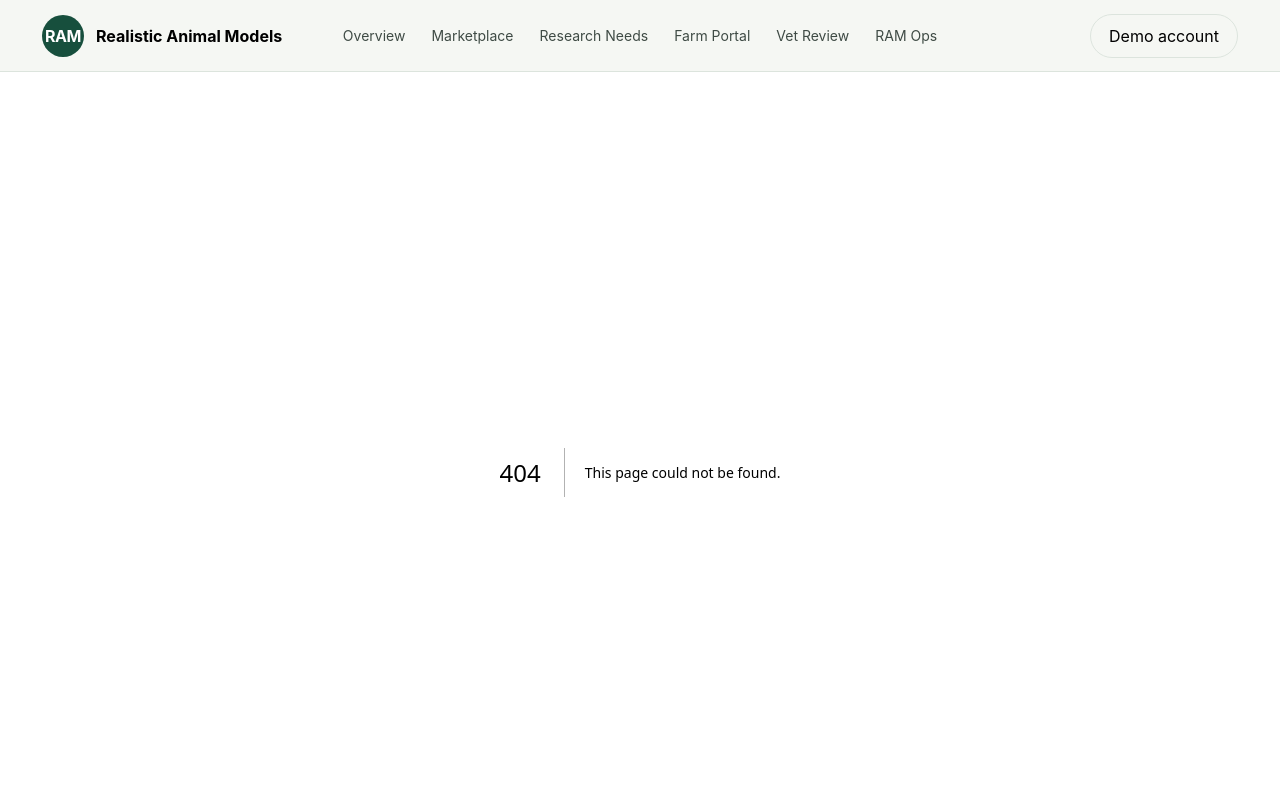
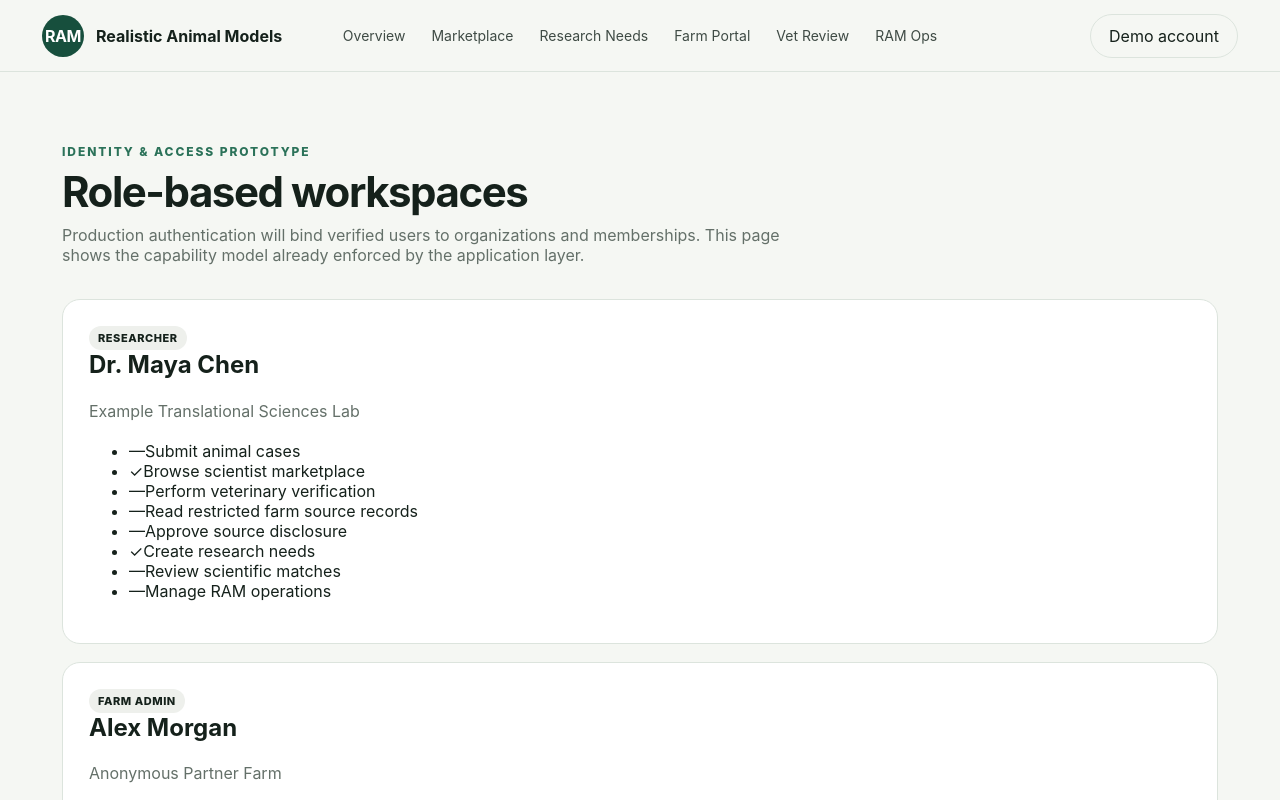
Before and after one commit to neophilism/RAM-Marketplace, a Next.js app: page /account in a window 1280 px wide. Before the commit this address had no page. Shown: the top 800 px of the page. Built offline with nearby package versions, Linux system fonts and the light colour scheme.

Commit message:
ui: add account roles and permission overview

```diff
--- /dev/null
+++ b/app/account/page.tsx
@@ -0,0 +1,45 @@
+import { can, demoActors, type Capability } from "@/lib/access";
+
+const capabilities: { id: Capability; label: string }[] = [
+  { id: "animal:create", label: "Submit animal cases" },
+  { id: "animal:read_marketplace", label: "Browse scientist marketplace" },
+  { id: "animal:verify", label: "Perform veterinary verification" },
+  { id: "source:read_restricted", label: "Read restricted farm source records" },
+  { id: "source:approve_disclosure", label: "Approve source disclosure" },
+  { id: "research_need:create", label: "Create research needs" },
+  { id: "match:review", label: "Review scientific matches" },
+  { id: "operations:manage", label: "Manage RAM operations" }
+];
+
+export default function AccountPage() {
+  const actors = Object.entries(demoActors);
+
+  return (
+    <section className="page">
+      <div className="pageHeader">
+        <div>
+          <div className="eyebrow">Identity & access prototype</div>
+          <h1>Role-based workspaces</h1>
+          <p>Production authentication will bind verified users to organizations and memberships. This page shows the capability model already enforced by the application layer.</p>
+        </div>
+      </div>
+
+      <div className="roleGrid">
+        {actors.map(([key, actor]) => (
+          <article className="panel" key={key}>
+            <span className="pill">{actor.role.replaceAll("_", " ")}</span>
+            <h2>{actor.name}</h2>
+            <p>{actor.organization}</p>
+            <ul className="capabilityList">
+              {capabilities.map((capability) => (
+                <li key={capability.id} className={can(actor.role, capability.id) ? "allowed" : "denied"}>
+                  <span>{can(actor.role, capability.id) ? "✓" : "—"}</span>{capability.label}
+                </li>
+              ))}
+            </ul>
+          </article>
+        ))}
+      </div>
+    </section>
+  );
+}
```
